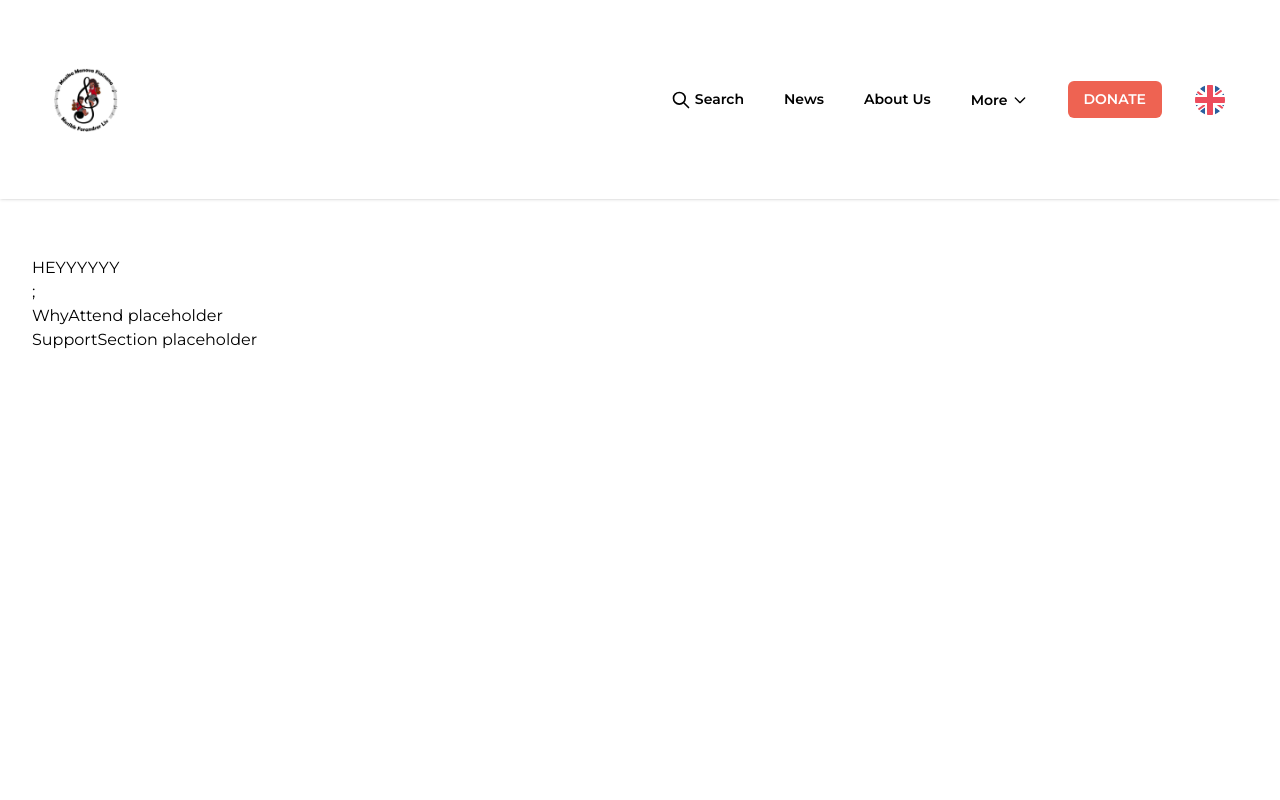
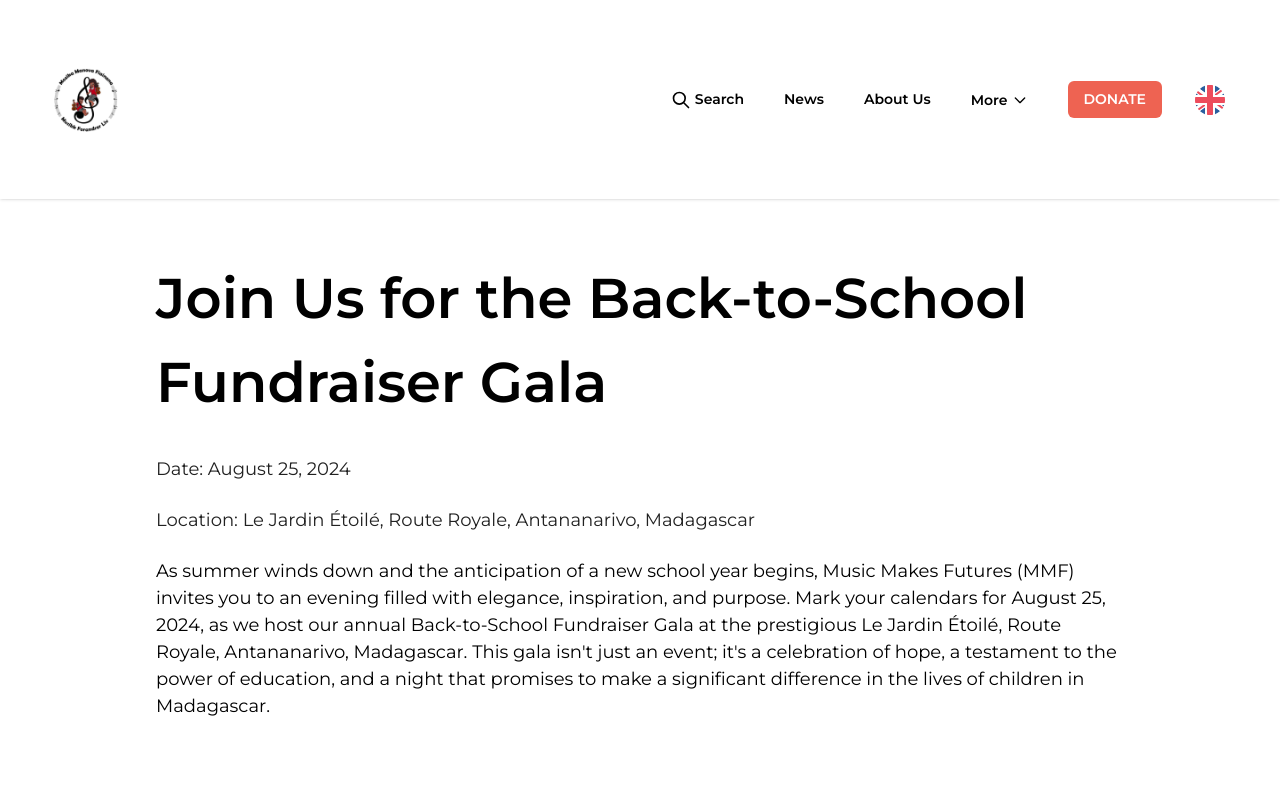
Before and after one commit to NoroffFEU/musikkforandrerliv.no, a React (Vite) app: page /event in a window 1280 px wide. Shown: the top 800 px of the page. Built offline with nearby package versions, Linux system fonts and the light colour scheme; a web font is replaced by a local one.

Commit message:
I have finished the EventHeader and styled it

```diff
--- a/src/components/event/EventHeader.jsx
+++ b/src/components/event/EventHeader.jsx
@@ -2,8 +2,11 @@ import React from 'react';
 
 const EventHeader = () => {
   return (
-    <div>
-      <h1>HEYYYYYY</h1>;
+    <div className="w-full max-w-[1000px] mx-auto mt-[100px] pb-[60px] px-4 font-montserrat">
+      <h1 className="font-semibold text-[56px] mb-8 leading-[150%] whitespace-normal">Join Us for the Back-to-School Fundraiser Gala</h1>
+      <p className="text-[18px] text-[#212121]">Date: August 25, 2024</p>
+      <p className="text-[18px] text-[#212121] py-[24px]">Location: Le Jardin Étoilé, Route Royale, Antananarivo, Madagascar</p>
+      <p className="text-[18px] pb-[24px] leading-[150%]">As summer winds down and the anticipation of a new school year begins, Music Makes Futures (MMF) invites you to an evening filled with elegance, inspiration, and purpose. Mark your calendars for August 25, 2024, as we host our annual Back-to-School Fundraiser Gala at the prestigious Le Jardin Étoilé, Route Royale, Antananarivo, Madagascar. This gala isn't just an event; it's a celebration of hope, a testament to the power of education, and a night that promises to make a significant difference in the lives of children in Madagascar.</p>
     </div>
   );
 };
```
